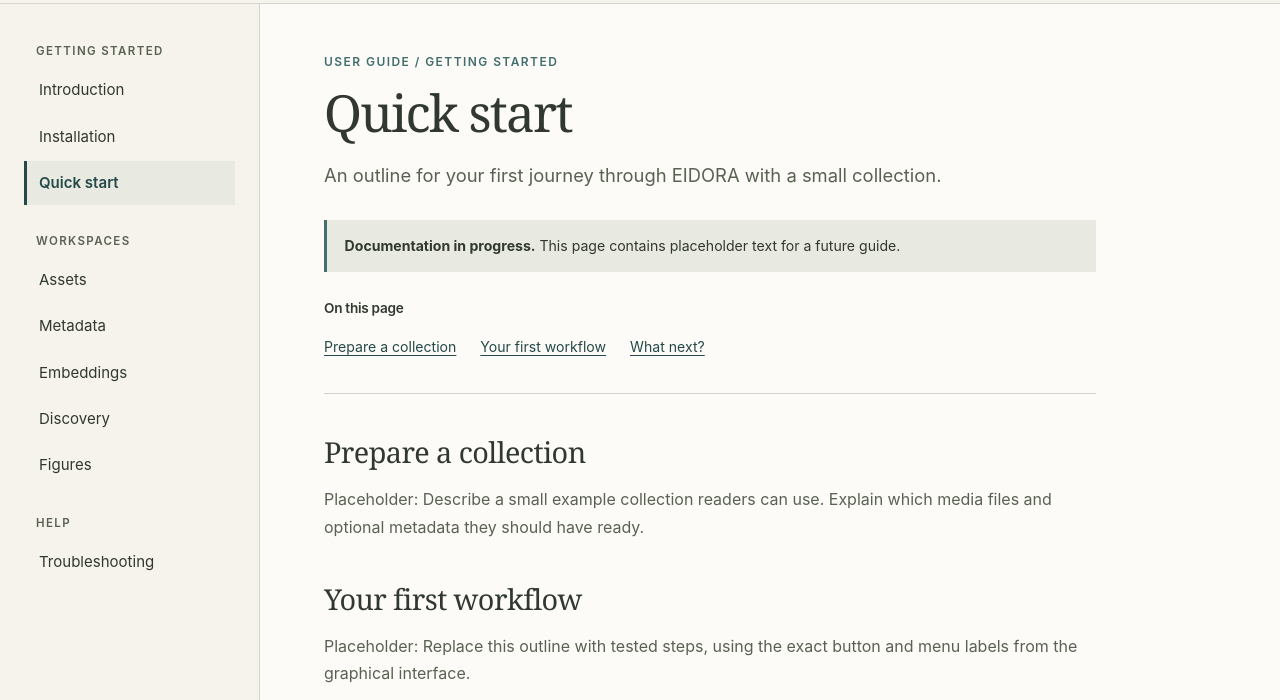
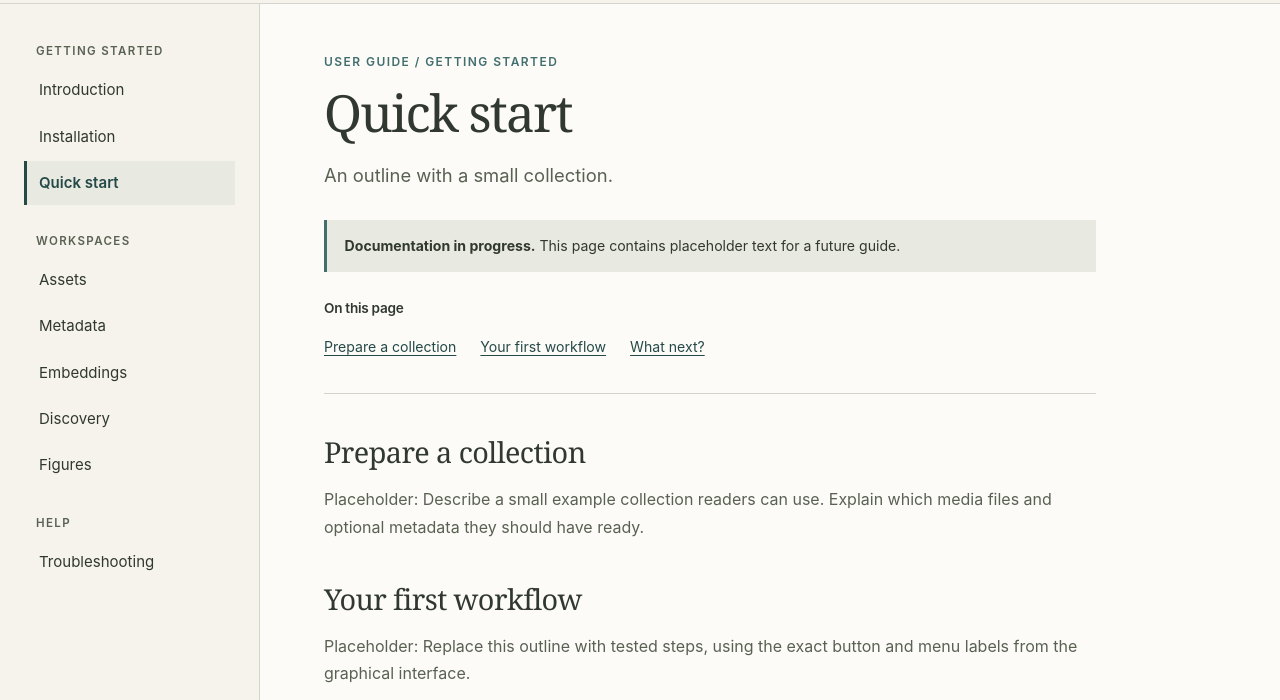
Before and after one commit to eidora-desktop/documentation, a plain HTML site: page quick-start.html in a window 1280 px wide. Shown: the part 84-784 px from the top of the page. Drawn offline with Linux system fonts and the light colour scheme.

Commit message:
Update lead paragraph in quick-start.html

```diff
--- a/quick-start.html
+++ b/quick-start.html
@@ -61,7 +61,7 @@
         <header>
           <p class="eyebrow">User guide / Getting started</p>
           <h1 id="page-title">Quick start</h1>
-          <p class="lead">An outline for your first journey through EIDORA with a small collection.</p>
+          <p class="lead">An outline with a small collection.</p>
         </header>
 
         <!-- Remove this notice when the page is ready for readers. -->
```
